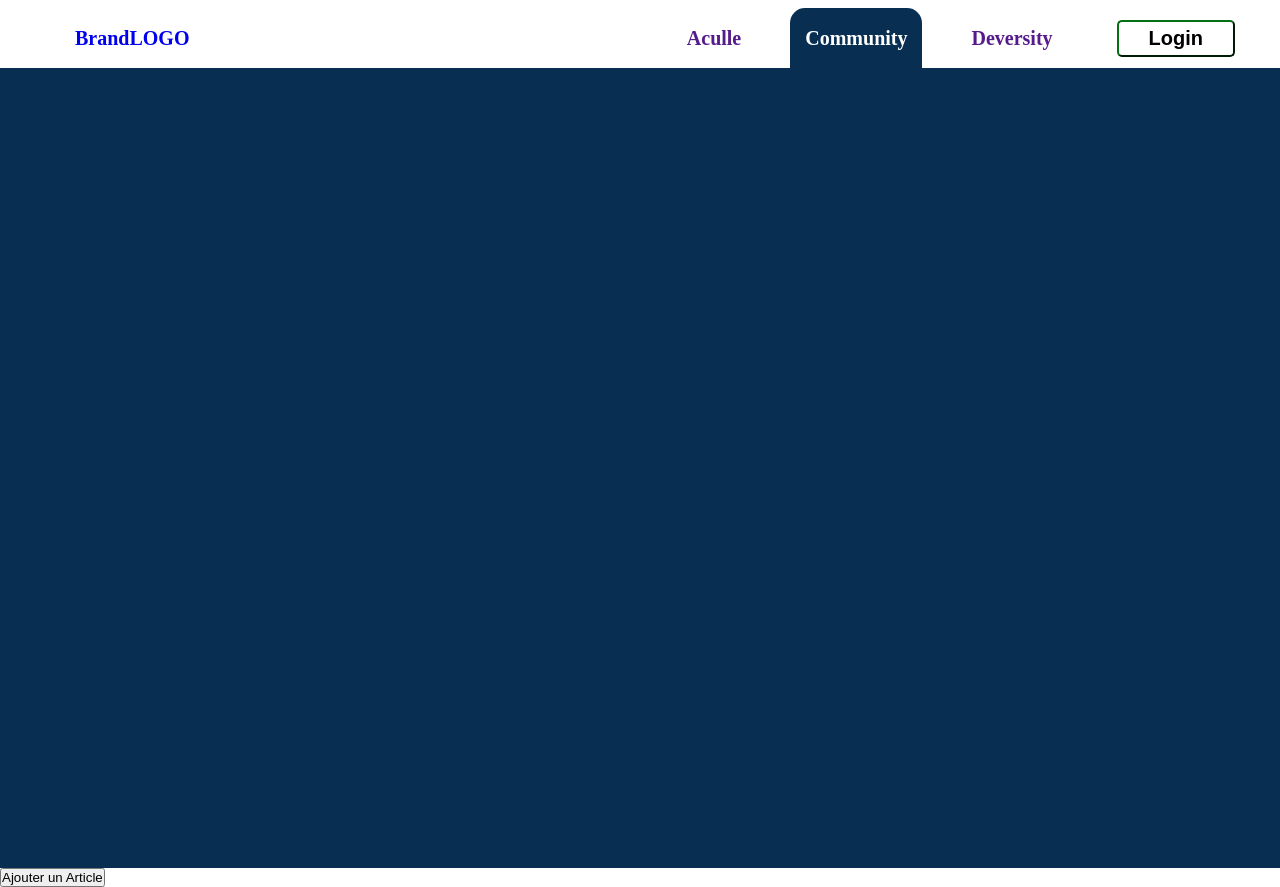
After one commit to khalidelasrii/ProdactGST, a PHP site: page /pages/produit_page/produit_page.php in a window 1280 px wide. The commit adds this page. Run offline with PHP 8.4, Linux system fonts and the light colour scheme.

Commit message:
add  nav bar of product page

```diff
--- a/main/pages/login_page/login_page.php
+++ b/main/pages/login_page/login_page.php
@@ -49,7 +49,7 @@ if (isset($_POST['se_connect'])) {
     <div class="container">
         <div class="container_child">
             <div class="card-decoration">
-                <span class="icon-close"><ion-icon name="close-outline"></ion-icon></span>
+                <a href="../produit_page/produit_page.php"><span class="icon-close"><ion-icon name="close-outline"></ion-icon></span></a>
                 <form class="form-box-login" id="form-box-login" method="POST">
                     <h1>Login</h1>
                     <h6><?php echo $errorMessage ?></h6>
--- /dev/null
+++ b/main/pages/produit_page/produit.css
@@ -0,0 +1,60 @@
+*{
+    margin: 0;
+    padding: 0;
+}
+.bodyArticle{
+
+    background-color: rgb(8, 47, 82);
+    width: 100%;
+    height: 800px;
+
+}
+
+
+
+.container .navBar {
+    margin-top:8px;
+    margin-right: 30px;
+    margin-left: 30px;
+    list-style: none;
+    display: flex;
+    justify-content: space-between;
+    height: 60px;
+    line-height: 60px;
+
+}
+
+.container .navBar a {
+    padding-left: 15px;
+    padding-right: 15px ;
+    font-weight: bolder;
+    font-size: 20px;
+    text-decoration: none;
+
+}
+.container .navBar a:hover {
+    color: rgb(8, 47, 82);
+
+}
+.container .navBar button {
+    background-color: transparent;
+    padding: 5px 30px;
+    font-weight: bolder;
+    font-size: 20px;
+    border-radius: 5px;
+    border-color: rgb(4, 112, 22);
+
+}
+.container .navBar button:hover {
+background-color: rgb(4, 112, 22);
+}
+
+
+
+
+.container .navBar li {
+    display: inline-flex;
+    padding-left: 30px;
+
+
+}
--- /dev/null
+++ b/main/pages/produit_page/produit.js
@@ -0,0 +1,56 @@
+function showForm() {
+    // Créer un formulaire HTML
+    var formHtml = `
+    <div id="form-overlay" style=" position: fixed;
+    top: 0;
+    left: 0;
+    width: 100%;
+    height: 100%;
+    background-color: rgba(0, 0, 0, 0.5);
+    z-index: 1000;
+    display: flex;
+    align-items: center;
+    justify-content: center;
+">
+<div id="form-container" style="
+    background-color: #20B2AA;
+    padding: 20px;
+    border-radius: 20px;">
+    <h2 style="text-align: center;">Ajouter un Article</h2>
+    <br>
+    <form  method="POST">
+        <label for="colors">Choisir une Type:</label>
+        <br>
+        <select id="colors" name="colors" style="width:150px">
+            <option value="red">Rouge</option>
+            <option value="green">Vert</option>
+            <option value="blue">Bleu</option>
+            <option value="yellow">Jaune</option>
+        </select>
+        <br><br>
+        <label for="titre">Titre:</label>
+        <input type="text" id="titre" name="titre" required>
+        <br><br>
+        <label for="prix">Prix:</label>
+
+        <input type="number" name="prix"  id="prix">
+        <br><br>
+        <label for="description">Discription:</label><br>
+        <textarea id="description" name="description" rows="4" cols="50" required></textarea>
+        <br><br>
+        <input type="submit" value="Ajouter">
+        <button onclick="hideForm()">Annuler</button>
+    </form>
+</div>
+</div>
+`;
+
+    // Ajouter le formulaire au document
+    document.body.insertAdjacentHTML('beforeend', formHtml);
+}
+
+// Fonction pour masquer le formulaire
+function hideForm() {
+    var formOverlay = document.getElementById('form-overlay');
+    formOverlay.parentNode.removeChild(formOverlay);
+}
--- /dev/null
+++ b/main/pages/produit_page/produit_page.php
@@ -0,0 +1,96 @@
+<?php
+// Vérifier si le formulaire a été soumis
+if ($_SERVER["REQUEST_METHOD"] == "POST") {
+    // Récupérer les données du formulaire
+    $nom = $_POST['titre'];
+    $prix = $_POST['prix'];
+    $type = $_POST['colors'];
+    $description = $_POST['description'];
+
+    // Connexion à la base de données
+    $servername = "localhost";
+    $username = "root";
+    $password = "";
+    $dbname = "ofppt";
+
+    $conn = new mysqli($servername, $username, $password, $dbname);
+
+    // Vérifier la connexion
+    if ($conn->connect_error) {
+        die("Connection failed: " . $conn->connect_error);
+    }
+
+    // Préparer et exécuter la requête SQL pour insérer le nouveau produit
+    $sql = "INSERT INTO produits (nomA,typeA ,descA,prixA) VALUES ('$nom','$type','$description', '$prix')";
+
+    if ($conn->query($sql) === TRUE) {
+        echo "Le produit a été ajouté avec succès.";
+        echo "<script> hideForm();</script>";
+    } else {
+        echo "Erreur: " . $sql . "<br>" . $conn->error;
+    }
+    // Fermer la connexion à la base de données
+    $conn->close();
+}
+?>
+
+
+
+<!DOCTYPE html>
+<html lang="en">
+
+<head>
+    <meta charset="UTF-8">
+    <meta name="viewport" content="width=device-width, initial-scale=1.0">
+    <title>Ajouter un Article</title>
+    <link rel="stylesheet" href="./produit.css">
+
+</head>
+
+<body>
+
+
+    <div class="container">
+
+        <nav class="navBar">
+            <ul>
+                <li>
+                    <a href="#">BrandLOGO</a>
+
+                </li>
+            </ul>
+            <ul>
+                <li>
+                    <a href="" >Aculle</a>
+                </li>
+                <li  >
+                    <a href="" style="color:white ;background-color: rgb(8, 47, 82);    border-top-right-radius:15px ;
+    border-top-left-radius: 15px;"  >Community</a>
+                </li>
+                <li>
+                    <a href="">Deversity</a>
+                </li>
+                <li>
+                    <a href="../login_page/login_page.php"><button>Login</button></a>
+                </li>
+            </ul>
+
+        </nav>
+        <div class="bodyArticle">
+
+        </div>
+
+
+    </div>
+
+
+
+    <!-- Bouton pour afficher le formulaire -->
+    <button onclick="showForm()">Ajouter un Article</button>
+
+    <!-- Fonction pour afficher le formulaire -->
+    <script src="./produit.js"> </script>
+
+</body>
+
+</html>
```
Also changed, not shown: main/index.php (+0 -26 lines), main/pages/ajouter_page/ajouter.php (deleted, +0 -121 lines), main/pages/ajouter_page/ajouter.css (deleted), main/pages/ajouter_page/ajouter.js (deleted).
